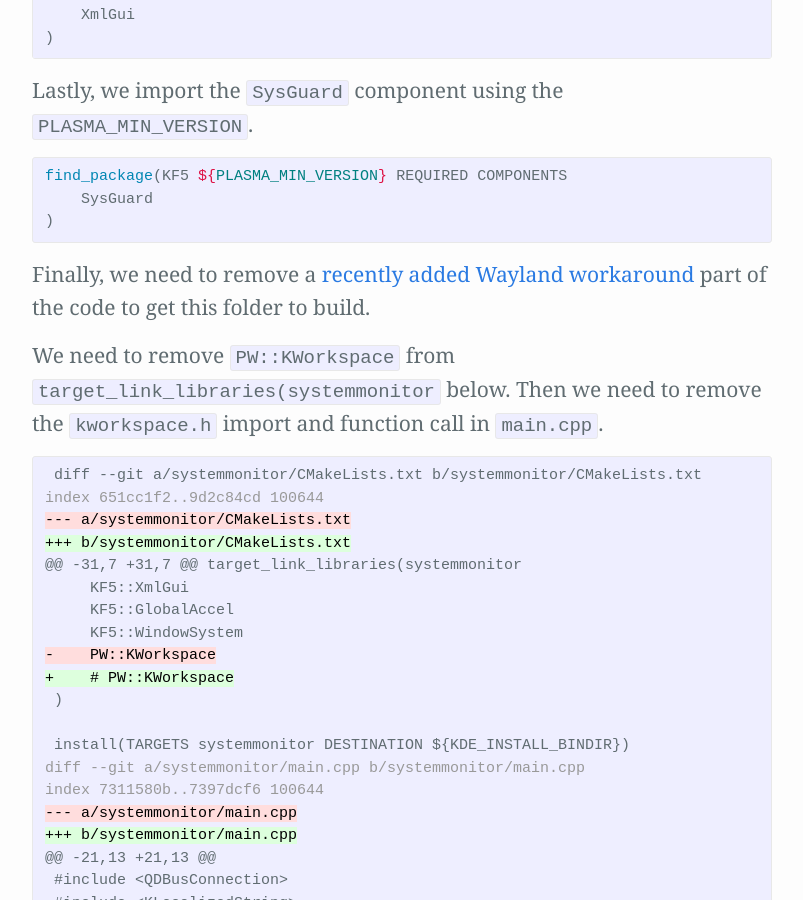
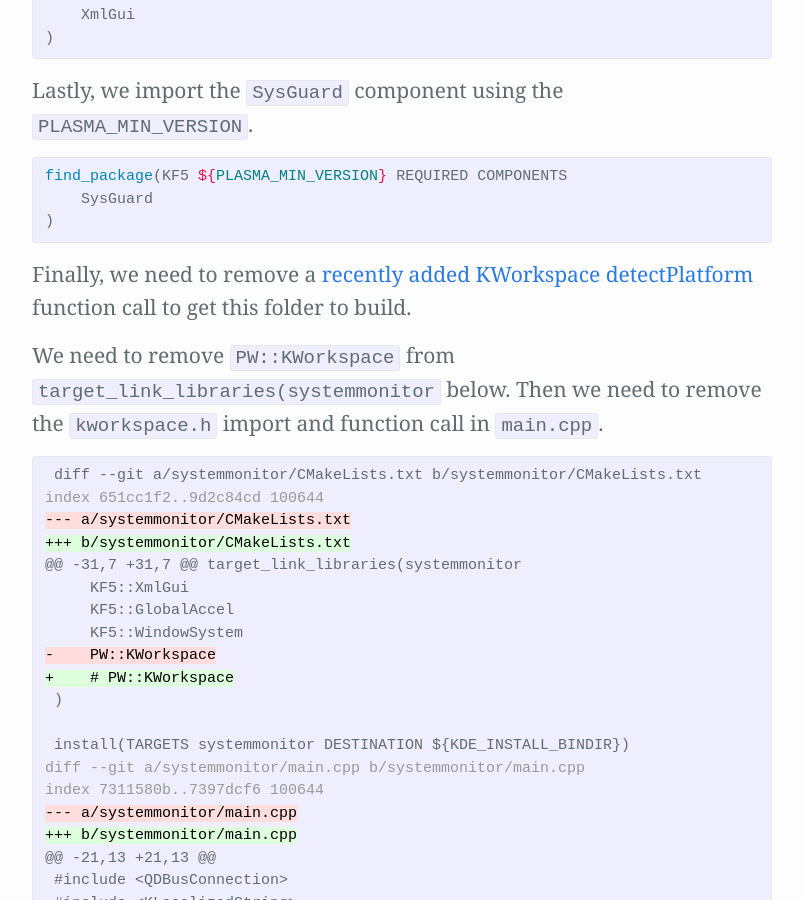
Before and after one commit to Zren/zren.github.io, a Jekyll site: the page built from _posts/2019-02-19-building-plasmas-system-monitor-ctrlesc-by-itself.markdown, in a window 1280 px wide and 900 px high, scrolled down 1699 px. Shown: the whole window, without its empty margins (238-1041 px from the left). Built offline with Jekyll 4.4.1, drawn with Linux system fonts in a browser that asks for light colours.

Commit message:
better description of patch we're reverting

```diff
--- a/_posts/2019-02-19-building-plasmas-system-monitor-ctrlesc-by-itself.markdown
+++ b/_posts/2019-02-19-building-plasmas-system-monitor-ctrlesc-by-itself.markdown
@@ -60,7 +60,7 @@ find_package(KF5 ${PLASMA_MIN_VERSION} REQUIRED COMPONENTS
 )
 {% endhighlight %}
 
-Finally, we need to remove a [recently added Wayland workaround](https://phabricator.kde.org/D10816) part of the code to get this folder to build.
+Finally, we need to remove a [recently added KWorkspace detectPlatform](https://phabricator.kde.org/D10816) function call to get this folder to build.
 
 We need to remove `PW::KWorkspace` from `target_link_libraries(systemmonitor` below. Then we need to remove the `kworkspace.h` import and function call in `main.cpp`.
 
```
